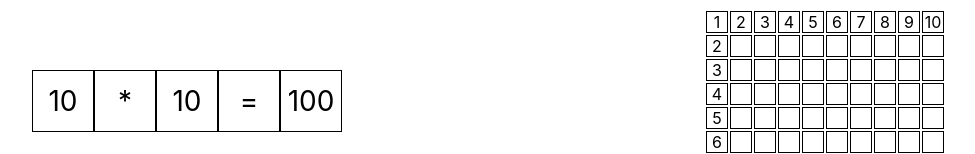
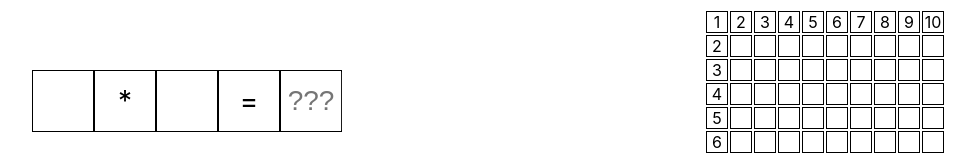
Before and after one commit to DawidWebb/multiplication-app, a React (Create React App) app: page / in a window 1280 px wide. Shown: the part 150-304 px from the top of the page, without its empty margins (28-1003 px from the left). Built offline with nearby package versions, Linux system fonts and the light colour scheme.

Commit message:
add fn cdrow, change and check

```diff
--- a/src/components/Data.css
+++ b/src/components/Data.css
@@ -12,6 +12,21 @@
   text-align: center;
   line-height: 60px;
 }
+.sumOfMulti {
+  position: relative;
+}
+.sumOfMulti input {
+  width: 93%;
+  height: 93%;
+  position: absolute;
+  top: 50%;
+  left: 50%;
+  transform: translate(-50%, -50%);
+  border: none;
+  font-size: 28px;
+  text-align: center;
+}
+
 .buttons {
   display: flex;
   justify-content: space-between;
--- a/src/components/Data.js
+++ b/src/components/Data.js
@@ -4,15 +4,26 @@ const Data = (props) => {
   return (
     <div className="container">
       <div className="data">
-        <div className="firstNo">10</div>
+        <div className="firstNo">{props.numbers[0]}</div>
         <div className="multiplication">*</div>
-        <div className="secondNo">10</div>
+        <div className="secondNo">{props.numbers[1]}</div>
         <div className="sumSign">=</div>
-        <div className="sumOfMulti">100</div>
+        <div className="sumOfMulti">
+          <input
+            onChange={props.change}
+            placeholder="???"
+            type="text"
+            value={props.value}
+          />
+        </div>
       </div>
       <div className="buttons">
-        <button className="btnDraw">Losuj</button>
-        <button className="btnCheck">Sprawdź</button>
+        <button className="btnDraw" onClick={props.draw}>
+          Losuj
+        </button>
+        <button className="btnCheck" onClick={props.check}>
+          Sprawdź
+        </button>
       </div>
     </div>
   );
--- a/src/components/Multi.js
+++ b/src/components/Multi.js
@@ -3,11 +3,47 @@ import React, { Component } from "react";
 import "./Multi.css";
 import Data from "./Data";
 class Multi extends Component {
-  state = {};
+  state = {
+    value: "",
+    numbers: [],
+  };
+  handleDraw = () => {
+    let numbers = [...this.state.numbers];
+    numbers = [];
+    let drawNumber1 = Math.floor(Math.random() * 10 + 1);
+    let drawNumber2 = Math.floor(Math.random() * 10 + 1);
+    numbers.push(drawNumber1, drawNumber2);
+    this.setState({
+      numbers,
+      value: "",
+    });
+  };
+  handleChange = (e) => {
+    const value = e.target.value;
+    this.setState({
+      value,
+    });
+  };
+  handleCheck = () => {
+    if (
+      this.state.value * 1 ===
+      this.state.numbers[0] * this.state.numbers[1]
+    ) {
+      return console.log("WIN");
+    } else {
+      return console.log("LOSE");
+    }
+  };
   render() {
     return (
       <div className="Multi">
-        <Data />
+        <Data
+          value={this.state.value}
+          numbers={this.state.numbers}
+          draw={this.handleDraw}
+          change={this.handleChange}
+          check={this.handleCheck}
+        />
       </div>
     );
   }
```
